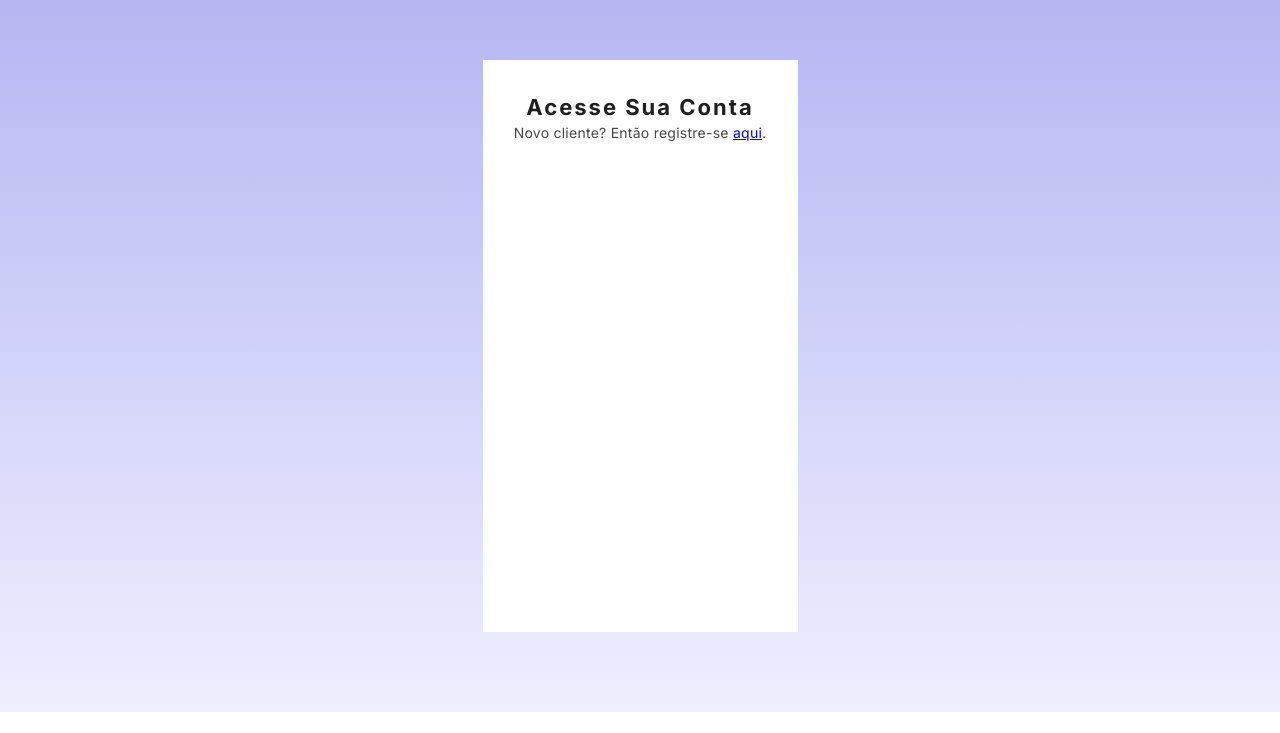
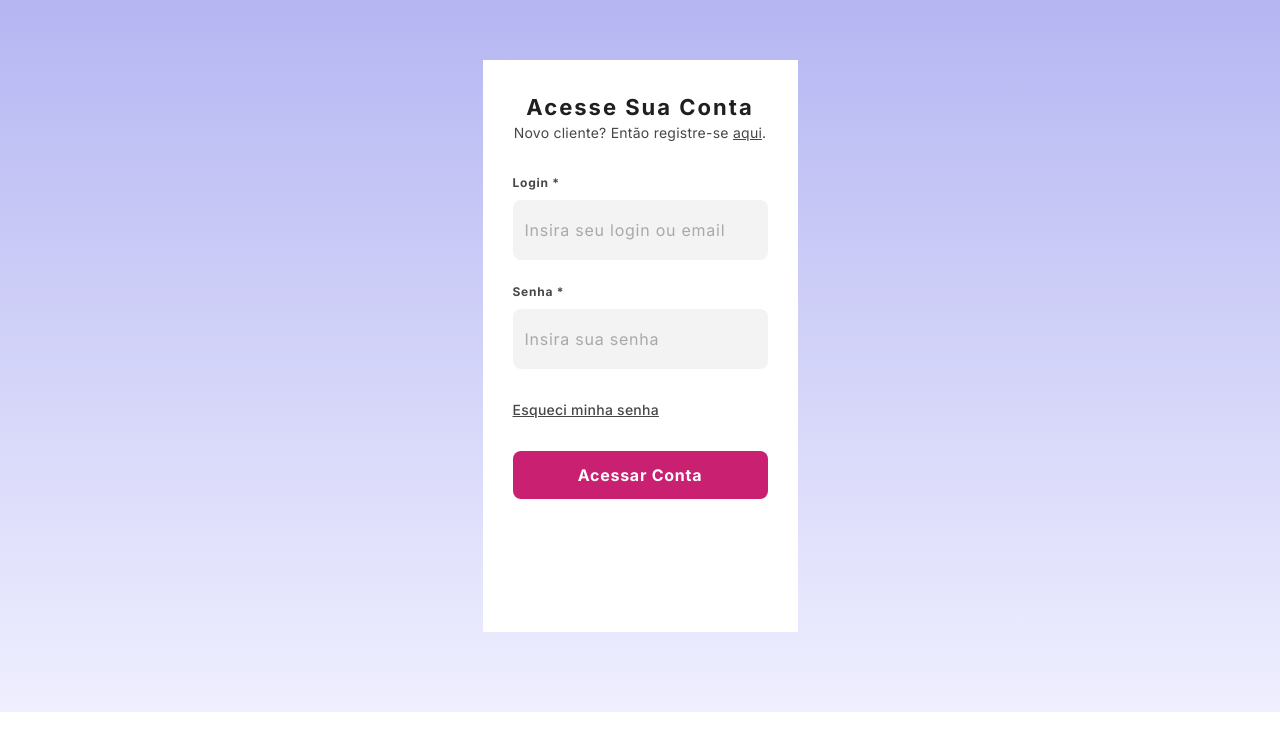
Before and after one commit to PedroYlan/digital-store, a plain HTML site: page index.html in a window 1280 px wide. Shown: the part 67-800 px from the top of the page. Drawn offline with Linux system fonts and the light colour scheme; a web font is replaced by a local one.

Commit message:
construção do formulario

```diff
--- a/index.html
+++ b/index.html
@@ -28,6 +28,22 @@
                 <h1>Acesse Sua Conta</h1>
                 <p>Novo cliente? Então registre-se <a href="#">aqui</a>.</p>
             </div>
+            <div class="entrada">
+                <div>
+                    <label>Login *</label>
+                    <input type="text"
+                    placeholder="Insira seu login ou email">
+                </div>
+                <div>
+                    <label>Senha *</label>
+                    <input type="password"
+                    placeholder="Insira sua senha">
+                </div>
+            </div>
+            <a class="recuperação"
+            href="#">
+            Esqueci minha senha</a>
+            <button type="button">Acessar Conta</button>
         </form>
     </main>
 </body>
--- a/style.css
+++ b/style.css
@@ -8,6 +8,8 @@
     --cor-gradiente-secundaria: #EFEFFF;
     --cor-titulo: #1F1F1F;
     --cor-paragrafo: #474747;
+    --cor-entrada: #47474710;
+    --cor-entrada-texto: #66666685;
 
 }
 
@@ -16,6 +18,7 @@
     padding: 0;
     box-sizing: border-box;
     font-family: 'inter', sans-serif;
+    color: var(--cor-paragrafo);
 }
 
 html, body {
@@ -52,7 +55,9 @@ main {
         margin: 0 auto;
         background-color: var(--cor-branca);
         padding: 1.875rem;
-        color: var(--cor-paragrafo);
+        display: flex;
+        flex-direction: column;
+        gap: 1.875rem;
 
         .titulo{
 
@@ -70,5 +75,59 @@ main {
                 text-align: center;
             }
         }
+
+        .entrada{
+                display: flex;
+                flex-direction: column;
+                gap: 1.25rem;
+            div{
+
+
+                label{
+                    font-size: .75rem;
+                    font-weight: 700;
+                    letter-spacing: .0469rem;
+                    line-height: 1.5rem;
+                }
+
+                input{
+                    width: 100%;
+                    background-color: var(--cor-entrada);
+                    border: none;
+                    border-radius: .5rem;
+                    line-height: 28px;
+                    letter-spacing: .7504px;
+                    padding: 1rem .75rem;
+                    font-size: 1rem;
+                    margin-top: .3125rem;
+
+                    &::placeholder {
+                        color: var(--cor-entrada-texto);
+                    }
+
+                    &:focus {
+                        outline-color: var(--cor-destaque);
+                    }
+                }
+            }
+        }
+
+        .recuperação{
+            font-size: .875rem;
+            font-weight: 500;
+            line-height: 1.375rem;
+            letter-spacing: .0156rem;
+        }
+
+        button{
+            height: 3rem;
+            border: none;
+            border-radius: .5rem;
+            background-color: var(--cor-destaque);
+            color: var(--cor-branca);
+            font-weight: 700;
+            letter-spacing: .0469rem;
+            font-size: 1rem;
+        }
     }
 }
```
